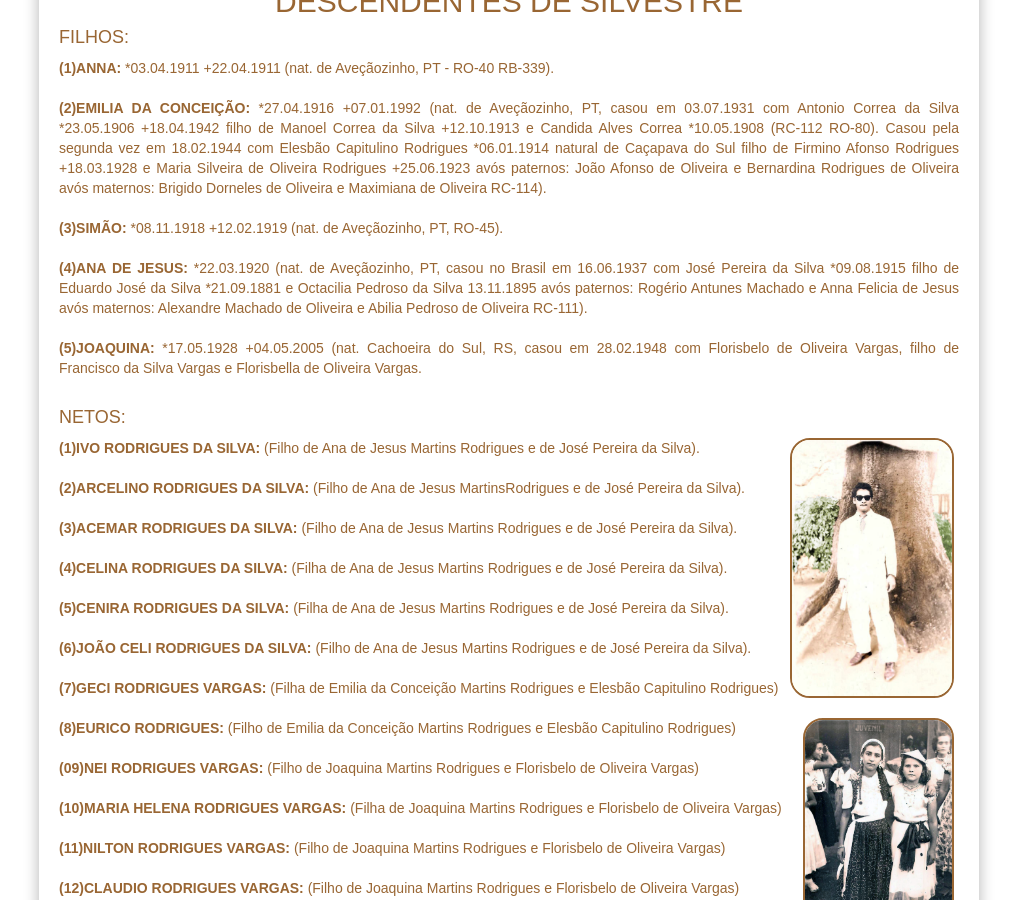
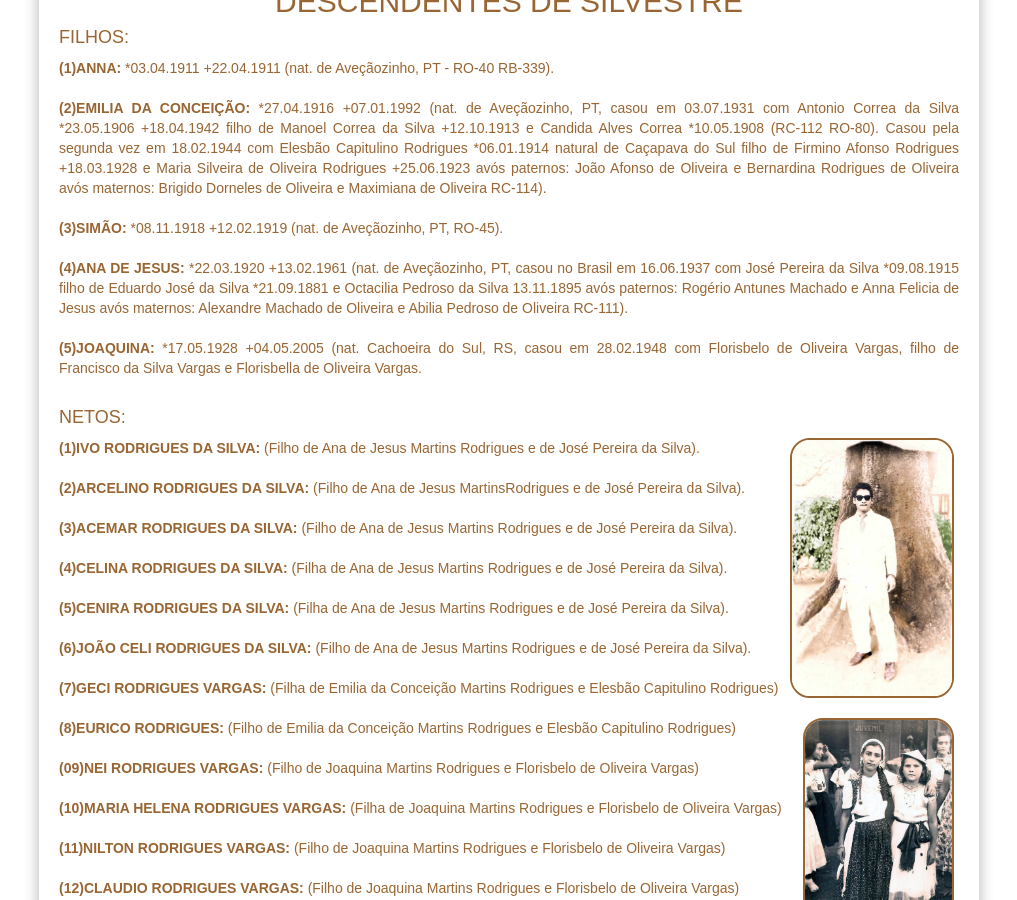
Before and after one commit to claudiovargas1955/claudiovargas1955.github.io, a Jekyll site: the page built from _pages/arvore-genealogica-de-costados-de-silvestre.html, in a window 1280 px wide and 900 px high, scrolled down 14556 px. Shown: the whole window, without its empty margins (131-1148 px from the left). Built offline with Jekyll 4.4.1, drawn with Linux system fonts in a browser that asks for light colours; some web fonts are replaced.

Commit message:
Update arvore-genealogica-de-costados-de-silvestre.html

```diff
--- a/_pages/arvore-genealogica-de-costados-de-silvestre.html
+++ b/_pages/arvore-genealogica-de-costados-de-silvestre.html
@@ -1227,7 +1227,7 @@ Maria), casou em 31.12.1930 com Olga Dias Lourenço RB-291).</details></p><br>
 Maria Silveira de Oliveira Rodrigues +25.06.1923 avós paternos: João Afonso de Oliveira e Bernardina Rodrigues de Oliveira avós
 maternos: Brigido Dorneles de Oliveira e Maximiana de Oliveira RC-114). <br/> <br/>
 <b>(3)SIMÃO:</b> *08.11.1918 +12.02.1919 (nat. de Aveçãozinho, PT, RO-45). <br/><br/>
-<b>(4)ANA DE JESUS:</b> *22.03.1920 (nat. de Aveçãozinho, PT, casou no Brasil em 16.06.1937 com José Pereira da Silva *09.08.1915 filho de Eduardo José da Silva
+<b>(4)ANA DE JESUS:</b> *22.03.1920 +13.02.1961 (nat. de Aveçãozinho, PT, casou no Brasil em 16.06.1937 com José Pereira da Silva *09.08.1915 filho de Eduardo José da Silva
 *21.09.1881 e Octacilia Pedroso da Silva 13.11.1895 avós paternos: Rogério Antunes Machado e Anna Felicia de Jesus avós maternos:
 Alexandre Machado de Oliveira e Abilia Pedroso de Oliveira RC-111).<br/><br/>
 <b>(5)JOAQUINA: </b>*17.05.1928 +04.05.2005 (nat. Cachoeira do Sul, RS, casou em 28.02.1948 com Florisbelo de Oliveira Vargas, filho de
```
